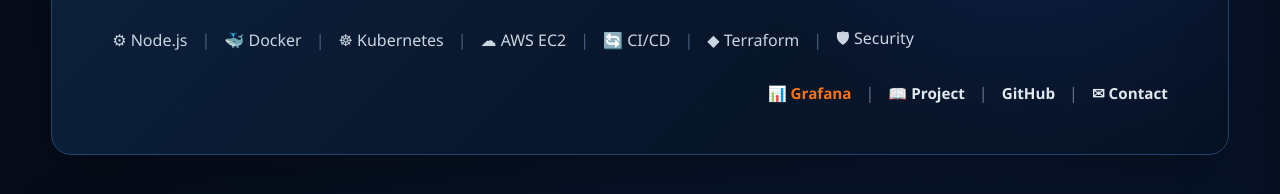
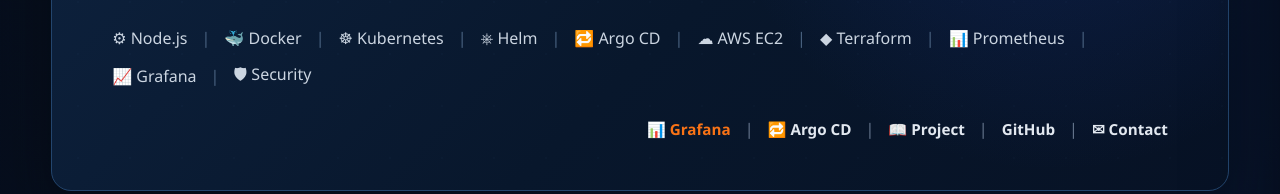
Before and after one commit to GruiaIP/DevOpsApp, a website: page Ex4_NodeWebsite/public/index.html in a window 1280 px wide. Shown: the part 258-452 px from the top of the page. Drawn offline with Linux system fonts and the light colour scheme; no server answers.

Commit message:
Update homepage with Helm and Argo CD

```diff
--- a/Ex4_NodeWebsite/public/index.html
+++ b/Ex4_NodeWebsite/public/index.html
@@ -40,13 +40,22 @@
     <span>☸ Kubernetes</span>
     <span class="stack-separator">|</span>
 
+    <span>⎈ Helm</span>
+    <span class="stack-separator">|</span>
+
+    <span>🔁 Argo CD</span>
+    <span class="stack-separator">|</span>
+
     <span>☁ AWS EC2</span>
     <span class="stack-separator">|</span>
 
-        <span>🔄 CI/CD</span>
+    <span>◆ Terraform</span>
     <span class="stack-separator">|</span>
 
-        <span>◆ Terraform</span>
+    <span>📊 Prometheus</span>
+    <span class="stack-separator">|</span>
+
+    <span>📈 Grafana</span>
     <span class="stack-separator">|</span>
 
     <span>🛡 Security</span>
@@ -62,6 +71,17 @@
         class="hero-link grafana-link"
     >
         📊 Grafana
+    </a>
+
+    <span class="hero-link-separator">|</span>
+
+    <a
+        href="https://argocd.ipg-devops.online"
+        target="_blank"
+        rel="noopener noreferrer"
+        class="hero-link"
+    >
+        🔁 Argo CD
     </a>
 
     <span class="hero-link-separator">|</span>
@@ -550,6 +570,14 @@
                     <li>Health and diagnostic endpoints</li>
                     <li>Kubernetes namespaces</li>
                     <li>Automated deployment validation</li>
+					<li>Helm-based application packaging</li>
+					<li>Versioned Helm release management</li>
+					<li>Argo CD GitOps deployment</li>
+					<li>Automated Git-to-cluster synchronization</li>
+					<li>Argo CD self-healing</li>
+					<li>Argo CD pruning</li>
+					<li>Immutable Docker image tags based on Git commits</li>
+					<li>Git as the single source of truth</li>
                 </ul>
 
             </div>
@@ -563,8 +591,6 @@
             <h2>🚀 Future Enhancements</h2>
 
             <ul class="future-list">
-                <li>Helm charts for application packaging</li>
-                <li>GitOps deployments with Argo CD</li>
                 <li>Horizontal Pod Autoscaler</li>
                 <li>Prometheus Alertmanager notifications</li>
                 <li>Centralized logging with Grafana Loki</li>
```
Lines whose indentation alone changed are shown as unchanged.
